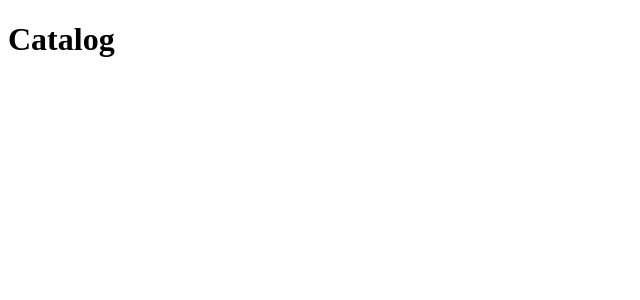
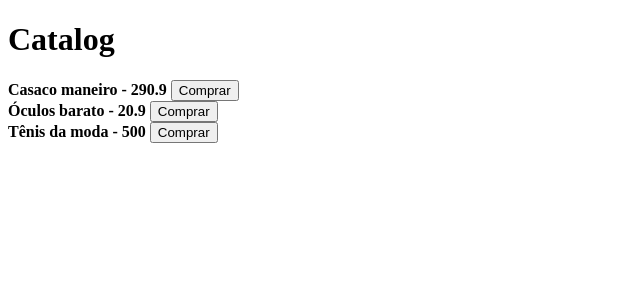
Before and after one commit to nelsonsantosaraujo/rocketseat-redux, a React (Create React App) app: page / in a window 1280 px wide. Shown: the top 300 px of the page, without its empty margins (0-640 px from the left). Built offline with nearby package versions, Linux system fonts and the light colour scheme; data requests are answered from the project's data file.

Commit message:
Criando API em json-server e adicionando chamada da API na pagina Catalog

```diff
--- /dev/null
+++ b/server.json
@@ -0,0 +1,33 @@
+{
+  "products": [
+    {
+      "id": 1,
+      "title": "Casaco maneiro",
+      "price": 290.90
+    },
+    {
+      "id": 2,
+      "title": "Óculos barato",
+      "price": 20.90
+    },
+    {
+      "id": 3,
+      "title": "Tênis da moda",
+      "price": 500.00
+    }
+  ],
+  "stock": [
+    {
+      "id": 1,
+      "quantity": 3
+    },
+    {
+      "id": 2,
+      "quantity": 0
+    },
+    {
+      "id": 3,
+      "quantity": 1
+    }
+  ]
+}
--- a/src/components/catalog.tsx
+++ b/src/components/catalog.tsx
@@ -1,13 +1,31 @@
-import React from 'react';
-import { useSelector } from 'react-redux';
+import React, { useEffect, useState } from 'react';
+import api from '../services/api';
+import { IProduct } from '../store/modules/cart/types';
 
 const Catalog: React.FC = () => {
-  const catalog = useSelector(state => state);
+  const [catalog, setCatalog] = useState<IProduct[]>([]);
 
-  console.log(catalog)
+  useEffect(() => {
+    api.get('products').then(response => {
+      setCatalog(response.data);
+    })
+  },[]);
 
   return (
-    <h1>Catalog</h1>
+    <main>
+      <h1>Catalog</h1>
+
+      {catalog.map(product => (
+        <article key={product.id}>
+          <strong>{product.title} - </strong>
+          <strong>{product.price}  </strong>
+
+          <button type="button">Comprar</button>
+        </article>
+      ))}
+
+    </main>
+
   );
 }
 
--- /dev/null
+++ b/src/services/api.ts
@@ -0,0 +1,7 @@
+import axios from 'axios';
+
+const api = axios.create({
+  baseURL: 'http://localhost:3333',
+});
+
+export default api;
```
Also changed, not shown: package.json (+5 -2 lines), 2 other files (tests, documents, lock files or other folders).
